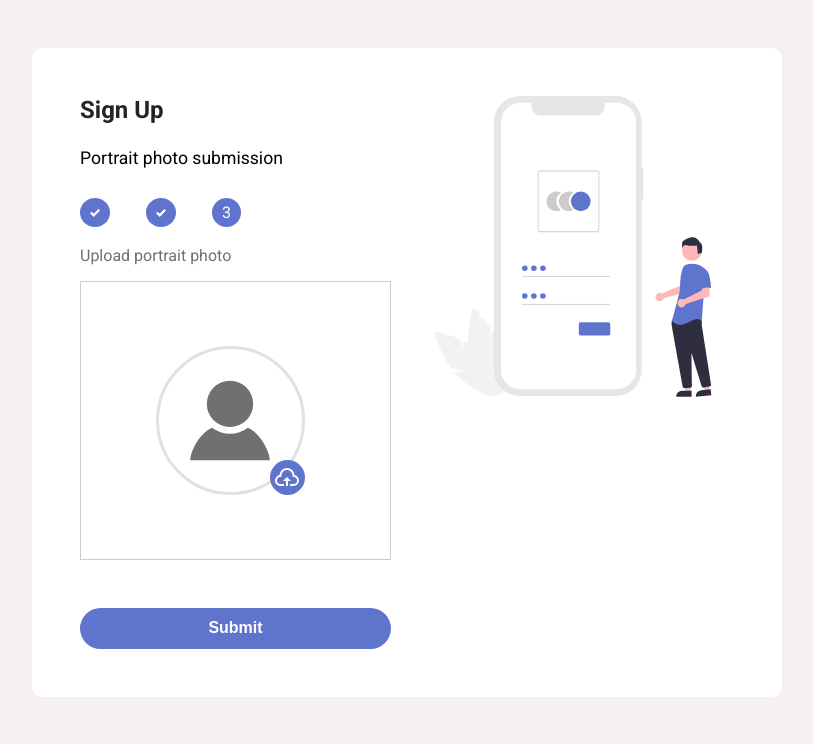
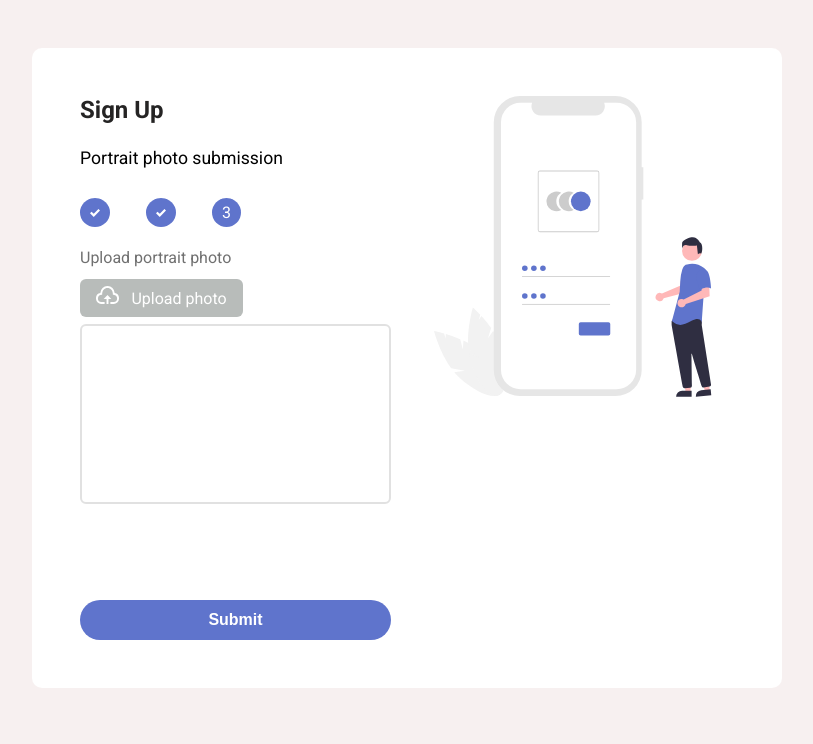
Before and after one commit to arsi21/ReklamoKo, a PHP site: page /portrait-submission.html in a window 1280 px wide. Shown: the part 56-800 px from the top of the page, without its empty margins (233-1046 px from the left). Run offline with PHP 8.4, Linux system fonts and the light colour scheme.

Commit message:
fix the file upload function

```diff
--- a/src/css/style.css
+++ b/src/css/style.css
@@ -61,6 +61,7 @@ body {
 .home-card-background .home-card__p {
   font-weight: 400;
   color: #707070;
+  line-height: 1.5;
   margin-bottom: 1em;
 }
 .home-card-background .home-card__btn__cont {
@@ -197,21 +198,32 @@ input[type=number] {
 }
 
 .home-card__file__lbl {
-  margin-top: 1rem;
-  border: 1px solid #ccc;
-  display: flex;
-  padding-block: 4rem;
-  width: 100%;
-  justify-content: center;
-  align-items: center;
-  color: #707070;
+  border-radius: 6px;
+  padding: 0.6em 1em;
+  color: white;
+  background-color: #B8BCBA;
   cursor: pointer;
 }
 .home-card__file__lbl input[type=file].home-card__input__file {
   display: none;
 }
 .home-card__file__lbl img {
-  margin-right: 0.6rem;
+  margin-right: 0.5rem;
+}
+.home-card .home-card__img__preview {
+  margin-top: 1rem;
+  margin-bottom: 3rem;
+  border: 2px solid #E1E1E1;
+  border-radius: 6px;
+  height: 180px;
+  max-width: 100%;
+  display: flex;
+  justify-content: center;
+}
+.home-card .home-card__img__preview img {
+  border: none;
+  max-width: 100%;
+  height: auto;
 }
 
 a {
--- a/src/index.html
+++ b/src/index.html
@@ -38,7 +38,7 @@
         <p>&copy; 2022 ReklamoKo</p>
     </footer>
 
-    <script src="js/mobile_menu.js"></script>
+    <script src="js/mobileMenu.js"></script>
 </body>
 
 </html>
--- /dev/null
+++ b/src/js/showPortraitPic.js
@@ -0,0 +1,15 @@
+const portraitPicInput = document.getElementById("portrait_pic_input");
+const portraitPicPreview = document.getElementById("portrait_pic_preview");
+
+portraitPicInput.addEventListener("change", function () {
+    previewImage(this, portraitPicPreview);
+});
+
+function previewImage(inputImg, previewImg) {
+    let reader = new FileReader();
+    reader.readAsDataURL(inputImg.files[0]);
+
+    reader.onload = function (e) {
+        previewImg.src = e.target.result;
+    };
+};
--- a/src/portrait-submission.html
+++ b/src/portrait-submission.html
@@ -32,10 +32,16 @@
 
                     <p class="home-card__p">Upload portrait photo</p>
 
-                    <label class="home-card__file__lbl" for="portrait_photo">
-                        <input id="portrait_photo" class="home-card__input__file" type="file" name="portraitPhoto">
-                        <img src="assets/icons/upload-portrait.svg" alt="Upload icon">
+                    <label class="home-card__file__lbl" for="portrait_pic_input">
+                        <input id="portrait_pic_input" class="home-card__input__file" type="file"
+                            name="portraitPicInput">
+                        <img src="assets/icons/upload.svg" alt="Upload icon">
+                        <span>Upload photo</span>
                     </label>
+
+                    <div class="home-card__img__preview">
+                        <img id="portrait_pic_preview" />
+                    </div>
 
                     <input class="home-card__button" type="submit" value="Submit">
                 </form>
@@ -44,6 +50,8 @@
             <img class="home-card__img" src="assets/signUpImg.svg" alt="">
         </section>
     </div>
+
+    <script src="js/showPortraitPic.js"></script>
 </body>
 
 </html>
--- a/src/sass/components/_input.scss
+++ b/src/sass/components/_input.scss
@@ -32,23 +32,41 @@ input[type=number] {
 //////////home input type file
 .home-card {
     &__file__lbl {
-        margin-top: 1rem;
         border-radius: 6px;
-        border: 2px solid #E1E1E1;
-        display: flex;
-        padding-block: 4rem;
-        width: 100%;
-        justify-content: center;
-        align-items: center;
-        color: variables.$clr-font-light;
+        padding: 0.6em 1em;
+        color: variables.$clr-font-0;
+        background-color: #A6AEAA;
         cursor: pointer;
+
+        &:hover {
+            background-color: #B8BCBA;
+        }
 
         input[type=file].home-card__input__file {
             display: none;
         }
 
         img {
-            margin-right: 0.6rem;
+            height: 1rem;
+            width: auto;
+            margin-right: 0.5rem;
+        }
+    }
+
+    .home-card__img__preview {
+        margin-top: 1rem;
+        margin-bottom: 3rem;
+        border: 2px solid #E1E1E1;
+        border-radius: 6px;
+        height: 180px;
+        max-width: 100%;
+        display: flex;
+        justify-content: center;
+
+        img {
+            border: none;
+            max-width: 100%;
+            height: auto;
         }
     }
 }
```
Also changed, not shown: src/id-verification.html (+14 -0 lines), src/js/showIdFrontBack.js (added, +21 -0 lines), src/assets/icons/upload.svg, src/js/mobileMenu.js (renamed from src/js/mobile_menu.js).
